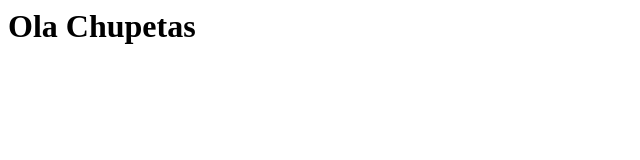
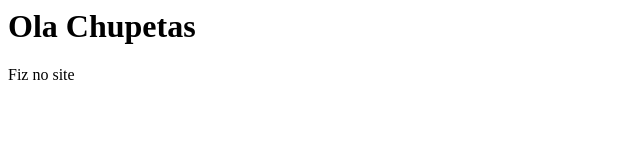
Before and after one commit to Giovanninuni/Teste1, a plain HTML site: page index.html in a window 1280 px wide. Shown: the full height of the page, 0-640 px from the left. Drawn offline with Linux system fonts and the light colour scheme.

Commit message:
Fiz no site

```diff
--- a/index.html
+++ b/index.html
@@ -1,3 +1,4 @@
 <body>
     <h1>Ola Chupetas</h1>
+    <p> Fiz no site </p>
 </body>
```
